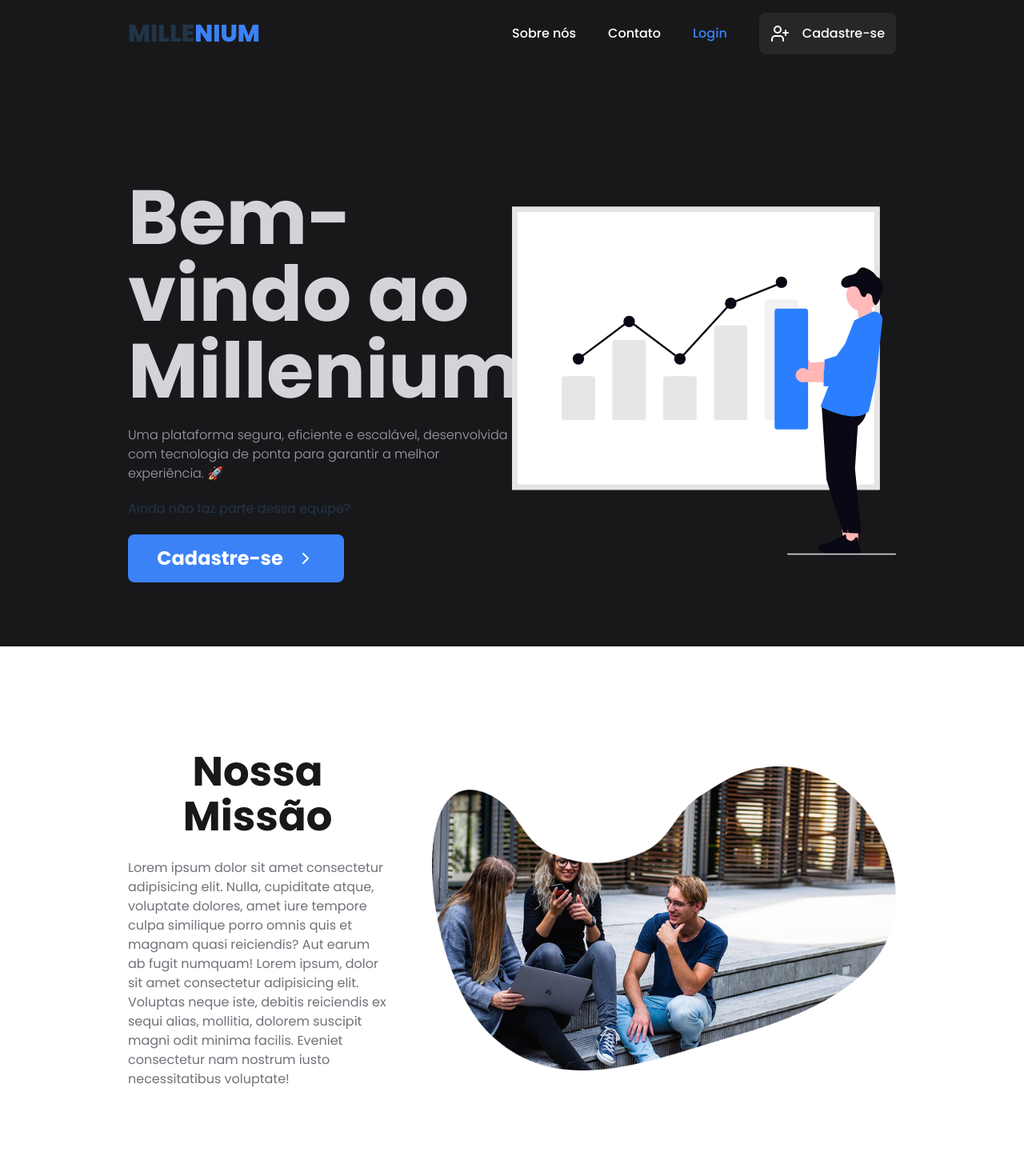
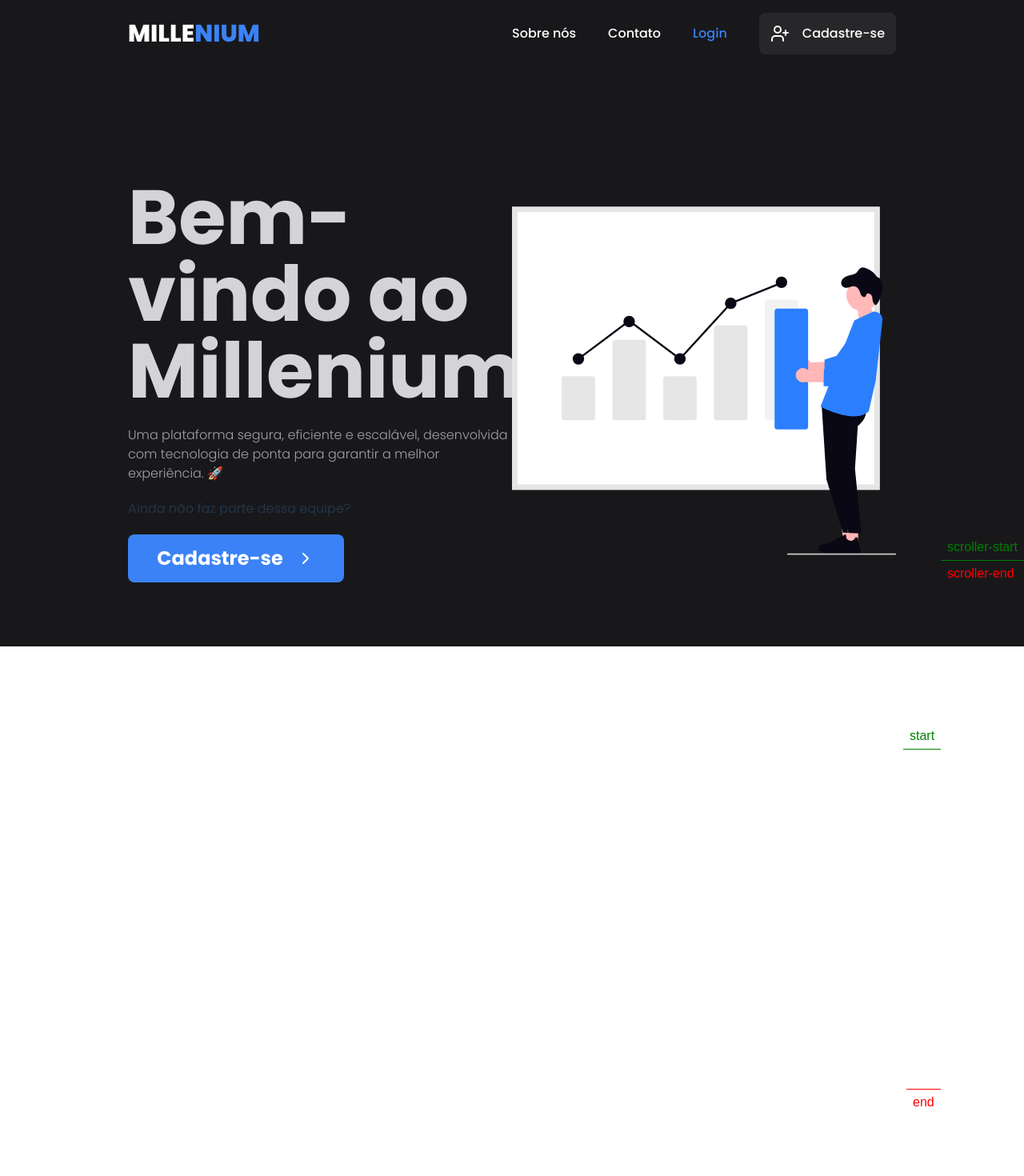
Before and after one commit to raamonfr/millenium, a React (Vite) app: page / in a window 1280 px wide. Shown: the top 1470 px of the page at 80% size. Built offline with nearby package versions, Linux system fonts and the light colour scheme.

Commit message:
animacao basica do scroller

```diff
--- a/package.json
+++ b/package.json
@@ -12,6 +12,7 @@
   "dependencies": {
     "@emailjs/browser": "^4.4.1",
     "@tailwindcss/vite": "^4.0.14",
+    "gsap": "^3.12.7",
     "lucide-react": "^0.482.0",
     "react": "^19.0.0",
     "react-dom": "^19.0.0",
--- a/src/App.jsx
+++ b/src/App.jsx
@@ -1,5 +1,8 @@
+import { useLayoutEffect } from 'react'
 import { useState } from 'react'
 import './App.css'
+import { gsap } from 'gsap'
+import { ScrollTrigger } from 'gsap/ScrollTrigger'
 
 import Header from './components/Header'
 
@@ -9,6 +12,25 @@ import FooterHome from './components/FooterHome'
 import NossoContato from './components/NossoContato'
 
 function App() {
+  useLayoutEffect(() => {
+    gsap.registerPlugin(ScrollTrigger)
+    gsap.to("#nossaMissao", {
+      x: 0,
+      opacity: 1,
+      scrollTrigger:{
+        trigger: "#nossaMissao",
+        markers: true,
+        start: "top 700px",
+        end: "bottom 700px",
+        scrub: true
+      }
+    })
+
+    return () => {
+      gsap.killTweensOf("#nossaMissao")
+    }
+  }, [])
+
   const [count, setCount] = useState(0)
 
   return (
--- a/src/components/BodyHomeInit.jsx
+++ b/src/components/BodyHomeInit.jsx
@@ -4,8 +4,8 @@ import { Link } from 'react-router-dom';
 
 function BodyHomeInit() {
   return (
-    <div className="w-full flex justify-between mt-56 mb-20 px-40">
-      <div className="w-1/2 max-w-[700px] space-y-5">
+    <div id='bodyHomeInit' className="w-full flex justify-between mt-56 mb-20 px-40">
+      <div id='contentTextBodyInit' className="w-1/2 max-w-[700px] space-y-5">
         <h1 className="text-8xl font-bold text-zinc-300">
           Bem-vindo ao Millenium
         </h1>
@@ -23,6 +23,7 @@ function BodyHomeInit() {
       </div>
 
       <img
+      id='contentImageBodyInit'
         src={ImagemHome}
         alt="Imagem aleatoria"
         className="w-1/2 max-w-[500px]"
--- a/src/components/BodyHomeMid.jsx
+++ b/src/components/BodyHomeMid.jsx
@@ -4,7 +4,7 @@ import random from '../assets/random.jpg'
 function BodyHomeMid() {
     return (
         <div id='sobreNos' className="w-full px-40 py-32 space-y-72 bg-white text-zinc-900">
-            <div className='flex justify-center items-center gap-14'>
+            <div id='nossaMissao' className='flex justify-center items-center gap-14 transform translate-x-[-700px] opacity-0'>
                 <div className='max-w-[600px] space-y-6'>
                     <h1 className='font-bold text-center'>Nossa Missão</h1>
                     <p className='text-zinc-500'>Lorem ipsum dolor sit amet consectetur adipisicing elit. Nulla, cupiditate atque, voluptate dolores, amet iure tempore culpa similique porro omnis quis et magnam quasi reiciendis? Aut earum ab fugit numquam! Lorem ipsum, dolor sit amet consectetur adipisicing elit. Voluptas neque iste, debitis reiciendis ex sequi alias, mollitia, dolorem suscipit magni odit minima facilis. Eveniet consectetur nam nostrum iusto necessitatibus voluptate!</p>
--- a/src/components/Header.jsx
+++ b/src/components/Header.jsx
@@ -4,8 +4,8 @@ import { Link } from "react-router-dom"
 
 function Header() {
     return (
-        <div className="fixed left-0 w-screen flex justify-between items-center px-40 py-4 bg-zinc-900 transition duration-700 ease-in-out">
-            <h1 className="cursor-pointer text-3xl font-extrabold select-none">MILLE<span className="text-blue-500">NIUM</span></h1>
+        <div className="fixed left-0 w-screen flex justify-between items-center px-40 py-4 bg-zinc-900 transition duration-700 ease-in-out z-10">
+            <a href="/" className="text-white cursor-pointer text-3xl font-extrabold select-none hover:text-white">MILLE<span className="text-blue-500">NIUM</span></a>
 
             <nav className="flex items-center gap-10">
                 <a href="#sobreNos" className="text-white transition duration-500 ease-in-out hover:text-zinc-500">Sobre nós</a>
```
Also changed, not shown: 1 other file (tests, documents, lock files or other folders).
